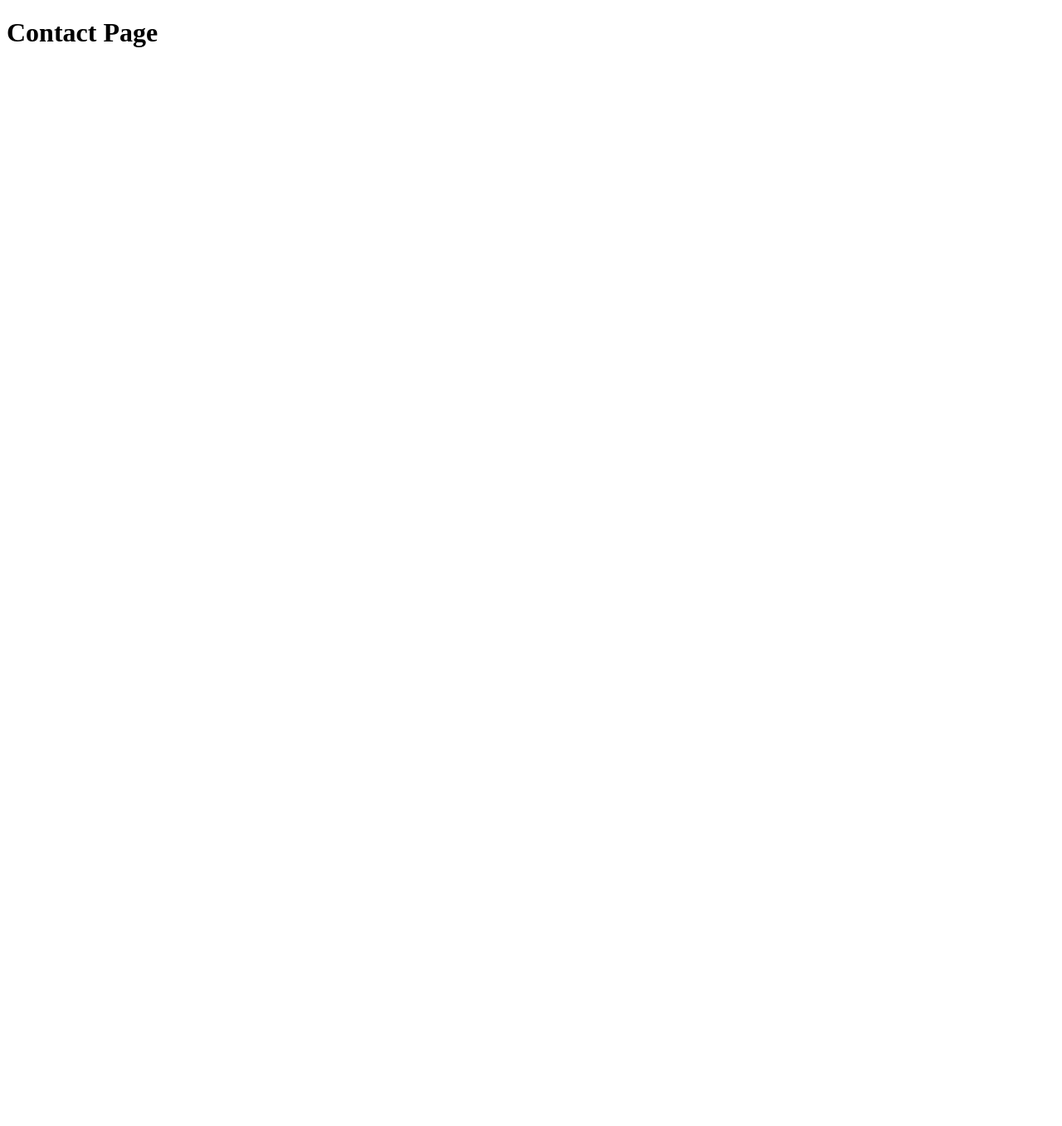
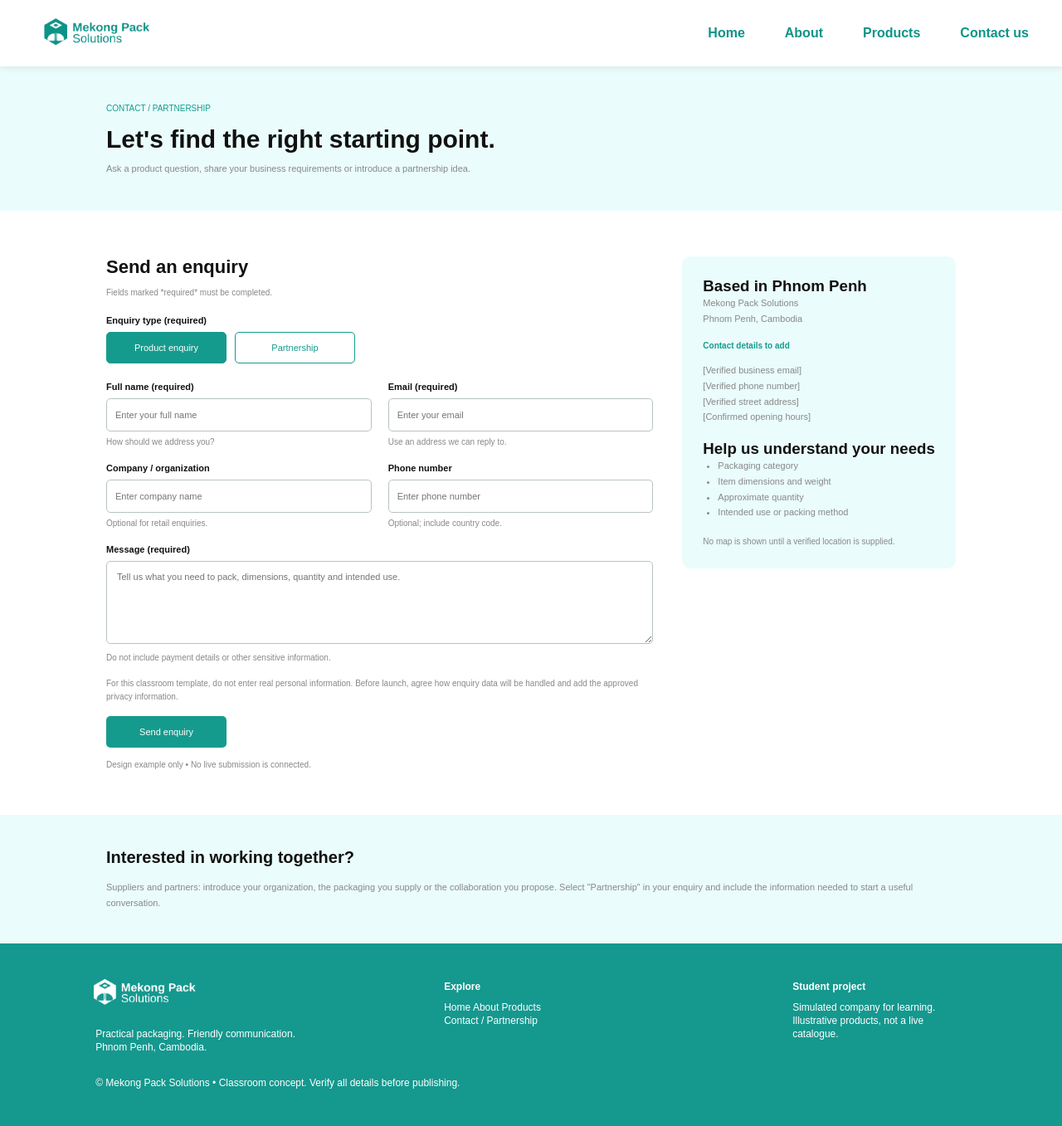
Before and after one commit to thenfongvy/mekong-pack-solutions, a plain HTML site: page contact.html in a window 1280 px wide. Shown: the whole page at 83% size. Before the commit the page ends 800 px from the top, so only its background shows below. Drawn offline with Linux system fonts and the light colour scheme.

Commit message:
finish contact  page html and css. Add 2 picture logo teal and white

```diff
--- a/contact.css
+++ b/contact.css
@@ -0,0 +1,510 @@
+* {
+    margin: 0;
+    padding: 0;
+    box-sizing: border-box;
+}
+
+body {
+    font-family: Arial, sans-serif;
+    color: #111;
+    background-color: #fff;
+}
+
+/* Header */
+:root {
+  --brand: #087F8C;
+  --brand-dark: #0D9488;
+  --white: #ffffff;
+  --header-height: 80px;
+}
+
+.site-header {
+  position: sticky;
+  top: 0;
+  z-index: 100;
+  background: var(--white);
+  box-shadow: 0 2px 8px rgba(0, 0, 0, 0.08);
+}
+
+.header-inner {
+  max-width: 1200px;
+  height: var(--header-height);
+  margin: 0 auto;
+  padding: 0 var(--page-padding);
+  display: flex;
+  align-items: center;
+  justify-content: space-between;
+}
+
+.logo {
+  display: flex;
+  align-items: center;
+}
+
+.logo img {
+  height: 56px;
+  width: auto;
+  display: block;
+}
+
+.main-nav ul {
+  list-style: none;
+  display: flex;
+  align-items: center;
+  gap: 48px;
+}
+
+.main-nav a {
+  position: relative;
+  padding: 8px 0;
+  color: var(--brand-dark);
+  font-size: 1rem;
+  font-weight: 600;
+  text-decoration: none;
+  transition: color 0.2s;
+}
+
+.main-nav a::after {
+  content: "";
+  position: absolute;
+  left: 0;
+  bottom: 0;
+  width: 0;
+  height: 2px;
+  background: var(--brand);
+  transition: width 0.25s;
+}
+
+.main-nav a:hover,
+.main-nav a[aria-current="page"] {
+  color: var(--brand);
+}
+
+.main-nav a:hover::after,
+.main-nav a[aria-current="page"]::after {
+  width: 100%;
+}
+
+.nav-toggle {
+  display: none;
+  background: none;
+  border: 0;
+  cursor: pointer;
+  padding: 8px;
+}
+
+.nav-toggle .bar {
+  display: block;
+  width: 26px;
+  height: 3px;
+  margin: 5px 0;
+  background: var(--brand-dark);
+  border-radius: 2px;
+}
+
+@media (max-width: 768px) {
+  .nav-toggle {
+    display: block;
+  }
+
+  .main-nav {
+    position: absolute;
+    top: var(--header-height);
+    left: 0;
+    right: 0;
+    background: var(--white);
+    box-shadow: 0 6px 8px rgba(0, 0, 0, 0.08);
+    display: none;
+  }
+
+  .main-nav.open {
+    display: block;
+  }
+
+  .main-nav ul {
+    flex-direction: column;
+    align-items: flex-start;
+    gap: 0;
+    padding: 8px var(--page-padding) 16px;
+  }
+
+  .main-nav li {
+    width: 100%;
+  }
+
+  .main-nav a {
+    display: block;
+    padding: 14px 0;
+  }
+}
+
+/* ah nis hero section2 */
+
+.hero {
+    width: 100%;
+    background-color: #eafcfc;
+    padding: 45px 0;
+}
+
+.hero-content {
+    width: 80%;
+    max-width: 1100px;
+    margin: auto;
+}
+
+.title {
+    color: #159b8d;
+    font-size: 10px;
+    margin-bottom: 15px;
+}
+
+.hero h1 {
+    font-size: 30px;
+    font-weight: bold;
+    margin-bottom: 12px;
+}
+
+.hero-text {
+    font-size: 11px;
+    color: #888;
+}
+
+/* ah nis main body */
+
+.section1 {
+    width: 100%;
+    padding: 55px 0;
+}
+
+.container-infor {
+    width: 80%;
+    max-width: 1100px;
+    margin: auto;
+
+    display: grid;
+    grid-template-columns: 2fr 1fr;
+    gap: 35px;
+
+    align-items: start;
+}
+
+
+
+
+.form-container h2 {
+    font-size: 22px;
+    margin-bottom: 12px;
+}
+
+.text2 {
+    font-size: 10px;
+    color: #888;
+    margin-bottom: 22px;
+}
+
+label {
+    display: block;
+    font-size: 11px;
+    font-weight: bold;
+    margin-bottom: 8px;
+}
+
+
+
+
+.buttons {
+    display: flex;
+    gap: 10px;
+    margin-bottom: 22px;
+}
+
+.buttons button {
+    width: 145px;
+    height: 38px;
+
+    background-color: white;
+    color: #159b8d;
+
+    border: 1px solid #159b8d;
+    border-radius: 5px;
+
+    font-size: 11px;
+    cursor: pointer;
+}
+
+.buttons .product {
+    background-color: #159b8d;
+    color: white;
+}
+
+.grid {
+    display: grid;
+    grid-template-columns: 1fr 1fr;
+    gap: 20px;
+}
+
+.box-line input {
+    width: 100%;
+    height: 40px;
+
+    padding: 10px;
+
+    border: 1px solid #b9c2c2;
+    border-radius: 5px;
+
+    font-size: 11px;
+    outline: none;
+}
+
+.box-line input:focus,
+textarea:focus {
+    border-color: #159b8d;
+}
+
+.box-line small,
+.message small {
+    display: block;
+    font-size: 10px;
+    color: #888;
+    margin-top: 7px;
+}
+
+
+.message {
+    margin-top: 20px;
+}
+
+textarea {
+    width: 100%;
+    height: 100px;
+
+    padding: 12px;
+
+    border: 1px solid #b9c2c2;
+    border-radius: 5px;
+
+    font-family: Arial, sans-serif;
+    font-size: 11px;
+
+    resize: vertical;
+    outline: none;
+}
+
+
+
+
+.text3 {
+    font-size: 10px;
+    color: #888;
+    line-height: 1.6;
+    margin-top: 18px;
+    margin-bottom: 15px;
+}
+
+
+
+
+.submit-btn {
+    width: 145px;
+    height: 38px;
+
+    background-color: #159b8d;
+    color: white;
+
+    border: none;
+    border-radius: 5px;
+
+    font-size: 11px;
+    cursor: pointer;
+}
+
+.submit-btn:hover {
+    background-color: #087e73;
+}
+
+.note {
+    font-size: 10px;
+    color: #888;
+    margin-top: 15px;
+}
+
+.infor-card {
+    background-color: #eafcfc;
+    border-radius: 10px;
+    padding: 25px;
+}
+
+.info-card h3 {
+    font-size: 16px;
+    margin-bottom: 15px;
+}
+
+.infor-card p {
+    font-size: 11px;
+    color: #888;
+    line-height: 1.7;
+    margin-bottom: 18px;
+}
+
+.infor-card h5 {
+    font-size: 10px;
+    color: #159b8d;
+    margin-bottom: 15px;
+}
+
+.infor-card ul {
+    padding-left: 18px;
+    margin-bottom: 18px;
+}
+
+.infor-card li {
+    font-size: 11px;
+    color: #888;
+    line-height: 1.7;
+}
+
+.infor-card small {
+    display: block;
+    color: #888;
+    font-size: 10px;
+    line-height: 1.5;
+}
+
+
+
+.partnership {
+    width: 100%;
+    background-color: #eafcfc;
+    padding: 40px 0;
+}
+
+.partnership-content {
+    width: 80%;
+    max-width: 1100px;
+    margin: auto;
+}
+
+.partnership-content h2 {
+    font-size: 20px;
+    margin-bottom: 15px;
+}
+
+.partnership-content p {
+    font-size: 11px;
+    color: #888;
+    line-height: 1.7;
+}
+
+
+
+@media (max-width: 768px) {
+
+    .hero-content,
+    .container-infor,
+    .partnership-content {
+        width: 90%;
+    }
+
+    .hero h1 {
+        font-size: 23px;
+    }
+
+    .container-infor {
+        grid-template-columns: 1fr;
+    }
+
+    .infor-card {
+        width: 100%;
+    }
+}
+
+@media (max-width: 480px) {
+
+    .grid {
+        grid-template-columns: 1fr;
+    }
+
+    .buttons button {
+        width: 50%;
+    }
+
+    .hero h1 {
+        font-size: 20px;
+    }
+}
+
+/* ah nis footer */
+
+.footer{
+    width: 100%;
+    height: 220px;
+    background-color: #15988e;
+    color: white;
+    font-family: Arial, sans-serif;
+    padding: 20px 9% 18px;
+
+}
+.footer-container{
+    display: grid;
+    grid-template-columns: 250px 250px 1fr;
+    gap: 170px;
+}
+.logo-text img{
+    width: 150px;
+    height: 80px;
+    object-fit: contain;
+    object-position: left center;
+    margin-bottom: 7px;
+    margin-left: -15px;
+}
+.logo-text p{
+    font-size: 12px;
+    line-height: 16px;
+}
+.logo-text div{
+    margin-top: -10px;
+}
+.explore{
+    font-size: 12px;
+    margin-bottom: 10px;
+    margin-top: 25px;
+}
+.explore h4,
+.project h4{
+    font-size: 12px;
+    margin-bottom: 10px;
+}
+.explore a{
+    color: white;
+    text-decoration: none;
+    font-size: 12px;
+}
+.explore div{
+    font-size: 12px;
+    line-height: 16px;
+
+}
+.project{
+    margin-top: 25px;
+}
+.project p{
+    font-size: 12px;
+    line-height: 16px;
+
+}
+.bottom {
+    margin-top: 28px;
+}
+.bottom p{
+    font-size: 12px;
+}
+@media (max-width: 650px) {
+    .footer-container {
+        grid-template-columns: 1fr;
+        gap: 25px;
+    }
+
+    .footer {
+        padding: 25px 7%;
+    }
+}
--- a/contact.html
+++ b/contact.html
@@ -1,12 +1,205 @@
-<!DOCTYPE html>
+<!doctype html>
 <html lang="en">
-<head>
-    <meta charset="UTF-8">
-    <meta name="viewport" content="width=device-width, initial-scale=1.0">
+  <head>
+    <meta charset="UTF-8" />
+    <meta name="viewport" content="width=device-width, initial-scale=1.0" />
     <title>Document</title>
-</head>
-<body>
-    <h1>Contact Page</h1>
+    <link rel="stylesheet" href="contact.css" />
+  </head>
+  <body>
+    <!--ah nis Header-->
+    <header class="site-header">
+      <div class="header-inner">
+        <a class="logo">
+          <img
+            src="/image/greenlogo.png"
+            alt="Mekong Pack Solutions"
+            width="200"
+            height="60"
+          />
+        </a>
 
-</body>
+        <nav class="main-nav">
+          <ul>
+            <li><a href="index.html">Home</a></li>
+            <li><a href="about.html">About</a></li>
+            <li><a href="products.html">Products</a></li>
+            <li><a href="contact.html">Contact us</a></li>
+          </ul>
+        </nav>
+      </div>
+    </header>
+
+    <!-- ah nis hero sectoin2 -->
+
+    <section class="hero">
+      <div class="hero-content">
+        <p class="title">CONTACT / PARTNERSHIP</p>
+
+        <h1>Let's find the right starting point.</h1>
+
+        <p class="hero-text">
+          Ask a product question, share your business requirements or introduce
+          a partnership idea.
+        </p>
+      </div>
+    </section>
+
+    <!-- ah nis main body -->
+
+    <section class="section1">
+      <div class="container-infor">
+        <div class="form-container">
+          <h2>Send an enquiry</h2>
+
+          <p class="text2">Fields marked *required* must be completed.</p>
+
+          <form>
+            <label>Enquiry type (required)</label>
+
+            <div class="buttons">
+              <button type="button" class="product">Product enquiry</button>
+
+              <button type="button">Partnership</button>
+            </div>
+
+            <div class="grid">
+              <div class="box-line">
+                <label>Full name (required)</label>
+                <input type="text" placeholder="Enter your full name" />
+                <small>How should we address you?</small>
+              </div>
+
+              <div class="box-line">
+                <label>Email (required)</label>
+                <input type="email" placeholder="Enter your email" />
+                <small>Use an address we can reply to.</small>
+              </div>
+
+              <div class="box-line">
+                <label>Company / organization</label>
+                <input type="text" placeholder="Enter company name" />
+                <small>Optional for retail enquiries.</small>
+              </div>
+
+              <div class="box-line">
+                <label>Phone number</label>
+                <input type="tel" placeholder="Enter phone number" />
+                <small>Optional; include country code.</small>
+              </div>
+            </div>
+
+            <div class="message">
+              <label>Message (required)</label>
+
+              <textarea
+                placeholder="Tell us what you need to pack, dimensions, quantity and intended use."
+              ></textarea>
+
+              <small>
+                Do not include payment details or other sensitive information.
+              </small>
+            </div>
+
+            <p class="text3">
+              For this classroom template, do not enter real personal
+              information. Before launch, agree how enquiry data will be handled
+              and add the approved privacy information.
+            </p>
+
+            <button type="submit" class="submit-btn">Send enquiry</button>
+
+            <p class="note">
+              Design example only • No live submission is connected.
+            </p>
+          </form>
+        </div>
+
+        <div class="infor-card">
+          <h3>Based in Phnom Penh</h3>
+
+          <p>
+            Mekong Pack Solutions<br />
+            Phnom Penh, Cambodia
+          </p>
+
+          <h5>Contact details to add</h5>
+          <p>
+            [Verified business email]<br />
+            [Verified phone number]<br />
+            [Verified street address]<br />
+            [Confirmed opening hours]
+          </p>
+
+          <h3>Help us understand your needs</h3>
+
+          <ul>
+            <li>Packaging category</li>
+            <li>Item dimensions and weight</li>
+            <li>Approximate quantity</li>
+            <li>Intended use or packing method</li>
+          </ul>
+
+          <small>
+            No map is shown until a verified location is supplied.
+          </small>
+        </div>
+      </div>
+    </section>
+
+    <section class="partnership">
+      <div class="partnership-content">
+        <h2>Interested in working together?</h2>
+
+        <p>
+          Suppliers and partners: introduce your organization, the packaging you
+          supply or the collaboration you propose. Select "Partnership" in your
+          enquiry and include the information needed to start a useful
+          conversation.
+        </p>
+      </div>
+    </section>
+
+    <!--ah nis footer-->
+
+    <footer class="footer">
+      <div class="footer-container">
+        <div class="logo-text">
+          <img src="/image/whitelogo.png" alt="Mekong Pack" />
+          <div>
+            <p>Practical packaging. Friendly communication.</p>
+            <p>Phnom Penh, Cambodia.</p>
+          </div>
+        </div>
+
+        <div class="explore">
+          <h4>Explore</h4>
+
+          <div>
+            <a href="#">Home</a>
+            <a href="#">About</a>
+            <a href="#">Products</a>
+          </div>
+
+          <div>
+            <a href="#">Contact</a> /
+            <a href="#">Partnership</a>
+          </div>
+        </div>
+
+        <div class="project">
+          <h4>Student project</h4>
+          <p>Simulated company for learning.</p>
+          <p>Illustrative products, not a live catalogue.</p>
+        </div>
+      </div>
+
+      <div class="bottom">
+        <p>
+          © Mekong Pack Solutions • Classroom concept. Verify all details before
+          publishing.
+        </p>
+      </div>
+    </footer>
+  </body>
 </html>
```
Also changed, not shown: image/greenlogo.png (added), image/whitelogo.png (added), 1 other file.
